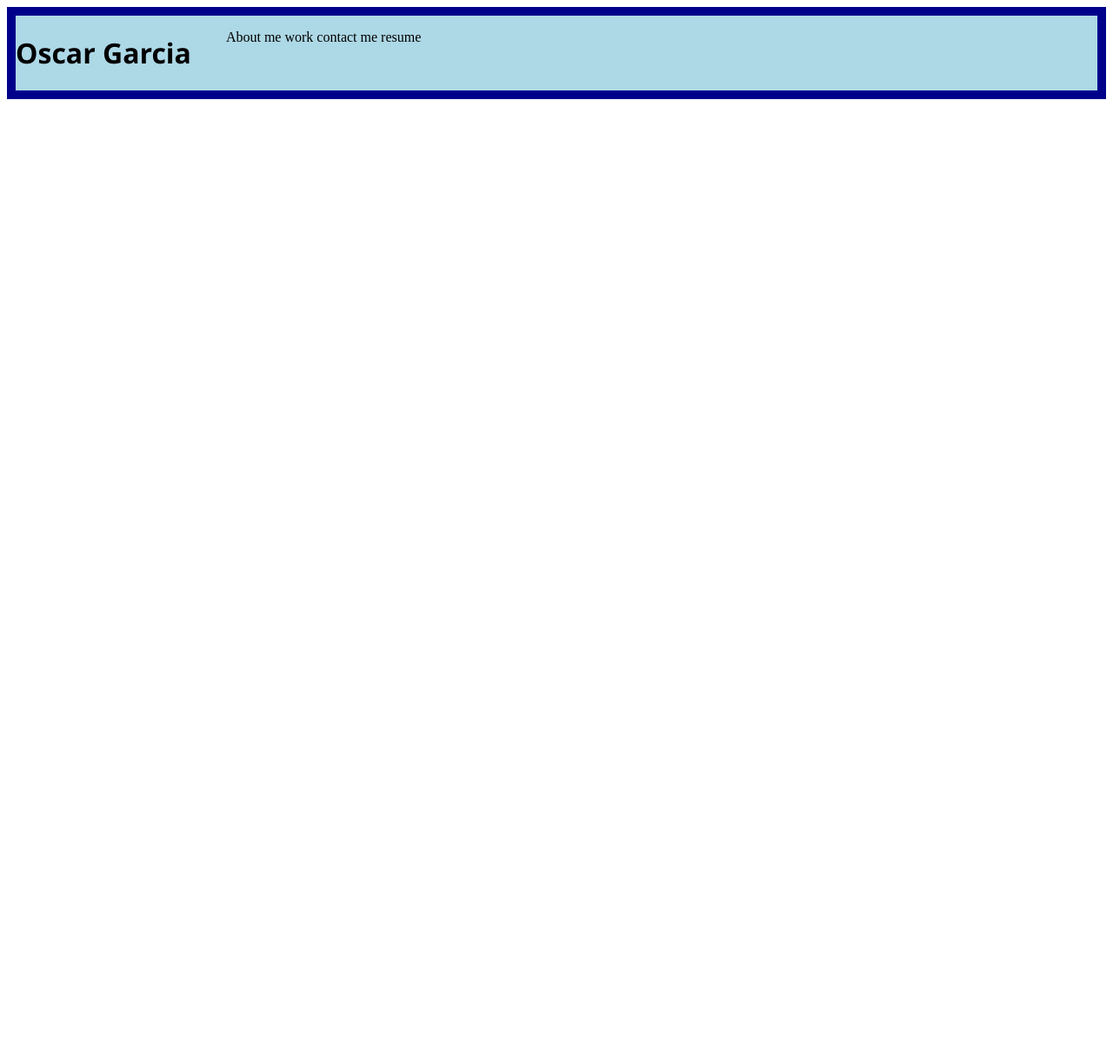
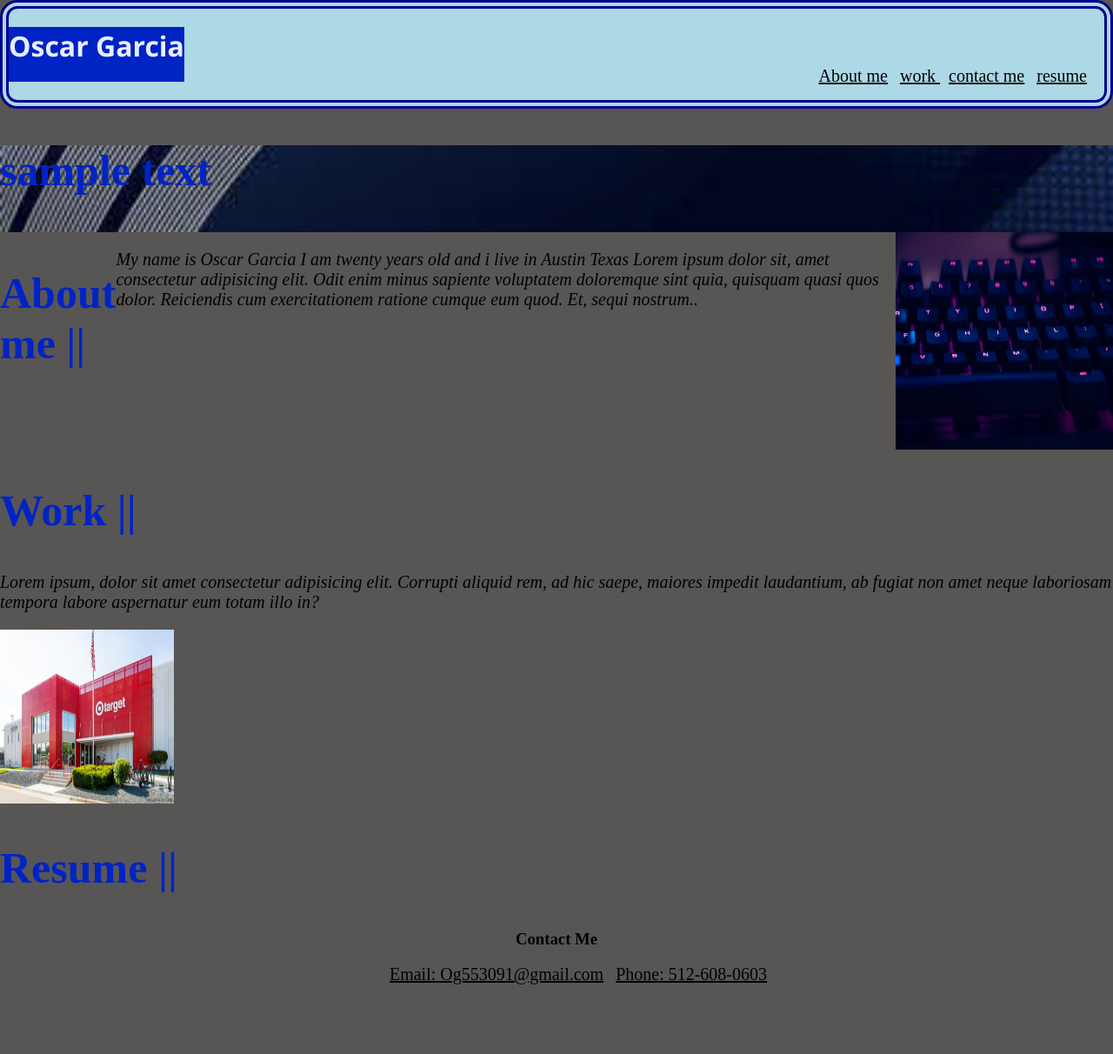
Before and after one commit to Og553091/2nd-challenge, a plain HTML site: page index.html in a window 1280 px wide. Shown: the whole page at 87% size. Before the commit the page ends 800 px from the top, so only its background shows below. Drawn offline with Linux system fonts and the light colour scheme.

Commit message:
made portfolio webpage

```diff
--- a/assets/style.css
+++ b/assets/style.css
@@ -11,49 +11,117 @@
 
 
 
-body{
-background-color: rgb(255, 255, 255);
+ body{
+ background-color: rgb(88, 85, 85);
 
 
-
-}
+margin: 0%;
+ }
 
 
 header{
 display: flex;
 
-    border: 10px solid darkblue;
+    border: 10px  darkblue;
     background-color: lightblue;
+border-radius: 20px;
+border-style: double;
 
+}
+
+
+#back {
+background-image: url(./photos/157903943-abstract-background-dark-blue-with-modern-silver-line-stripes-decoration-vector-illustration-for.webp);
+width: auto;
+height: 100px;
+background-position: center;
+background-size: cover;
+margin-left: 0px;
+}
+
+
+h3 {
+    text-align: center;
 }
 
 
 
 
+header ul {
+margin-left: auto;
+
+padding-top: 50px;
+padding-right: 20px;
+}
+
+
+li:hover
+
+{
+cursor: grab;
 
 
 
 
+}
+.work img {
 
+width: 200px;
+height: 200px;
 
+}
+.footer ul  {
 
+text-align: center;
+height: 100px;
 
+}
+.footer{
 
-
+}
 
 
  li {
 list-style: none;
 display: inline;
-
+margin-left: 10px;
 text-decoration: solid;
-
-
+font-size: 20px;
+text-decoration: underline;
 }
 
 h1 {
 font-family: 'Segoe UI', Tahoma, Geneva, Verdana, sans-serif;
 font-weight: bolder;
+background-color:rgb(0, 36, 196);
+
+color: rgb(233, 237, 255);
+}
+
+h2 {
+font-size: 50px;
+color: rgb(0,36,196);
+
+}
+p {
+
+font-size: 20px;
+font-style: italic;
+font-family: 'Times New Roman', Times, serif;
+
 
 
 }
+.aboutMe img {
+height: 250px;
+width: 250px;
+
+border: 80px;
+
+}
+.aboutMe {
+display: flex;
+
+
+
+}
--- a/index.html
+++ b/index.html
@@ -8,25 +8,50 @@
     <link rel="stylesheet" href="./assets/style.css">
 </head>
 <body>
-  <header>
-
-
-
-                       <h1> Oscar Garcia </h1>
-
-
+    <header>
+                         <h1> Oscar Garcia </h1>
                    <ul>
                          <li>About me</li>
                         <li> work </li>
                          <li>contact me</li>
                         <li>resume</li>
+
                   </ul>
 
+    </header>
+<main>
+    <section id="back"> <h2>sample text</h2> </section>
+              <section class="aboutMe">
 
-   </header>
+                <br>
+ <h2>About me ||</h2>
+ <p>My name is Oscar Garcia I am twenty years old and i live in Austin Texas
+ Lorem ipsum dolor sit, amet consectetur adipisicing elit. Odit enim minus sapiente
+ voluptatem doloremque sint quia, quisquam quasi quos dolor. Reiciendis cum exercitationem ratione cumque eum quod. Et, sequi nostrum.. </p>
+ <img src="./assets/photos/photo-1480506132288-68f7705954bd.jpg">
+                                 </section>
+
+<section class="work">
+<h2>Work ||</h2>
+<p>Lorem ipsum, dolor sit amet consectetur adipisicing elit. Corrupti aliquid rem, ad hic saepe, maiores impedit laudantium, ab fugiat non amet neque laboriosam tempora labore aspernatur eum totam illo in?</p>
+<img src="./assets/photos/target-mpls-sortation-center_750xx3483-1959-246-0.jpg" alt="">
+</section>
+<section class="resume">
+    <h2>Resume ||</h2>
+</section>
+<footer class="footer">
+<h3>Contact Me</h3>
+<ul>
+<li>Email: Og553091@gmail.com</li>
+<li>Phone: 512-608-0603</li>
+
+</ul>
+
+</footer>
 
 
 
+ </main>
 
 
 
```
Also changed, not shown: assets/photos/157903943-abstract-background-dark-blue-with-modern-silver-line-stripes-decoration-vector-illustration-for.webp (added), assets/photos/photo-1480506132288-68f7705954bd.jpg (added), assets/photos/target-mpls-sortation-center_750xx3483-1959-246-0.jpg (added).
